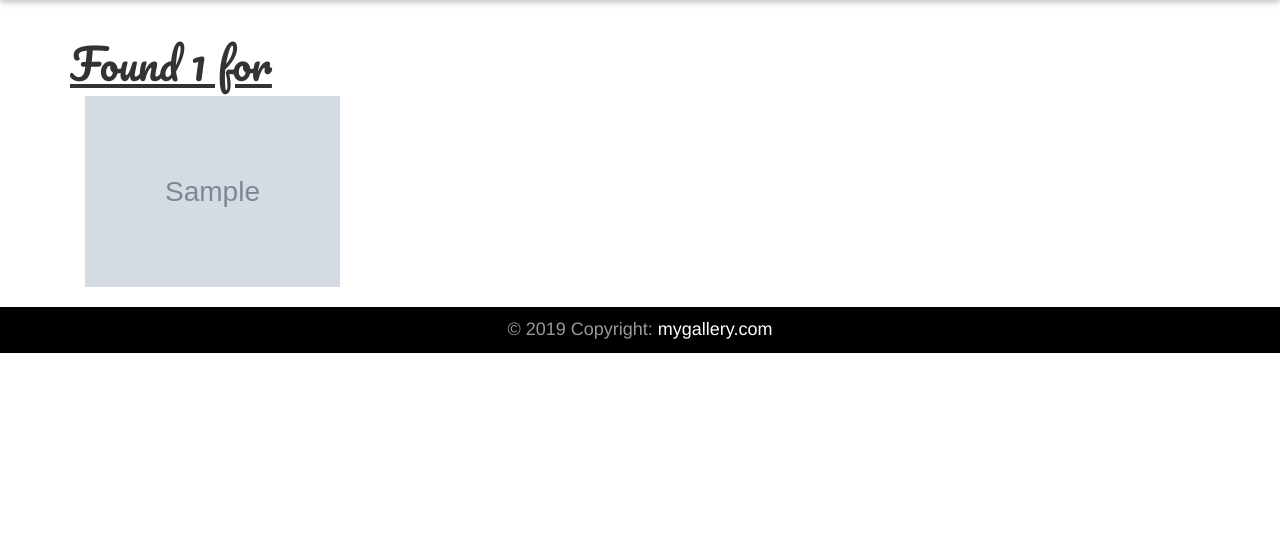
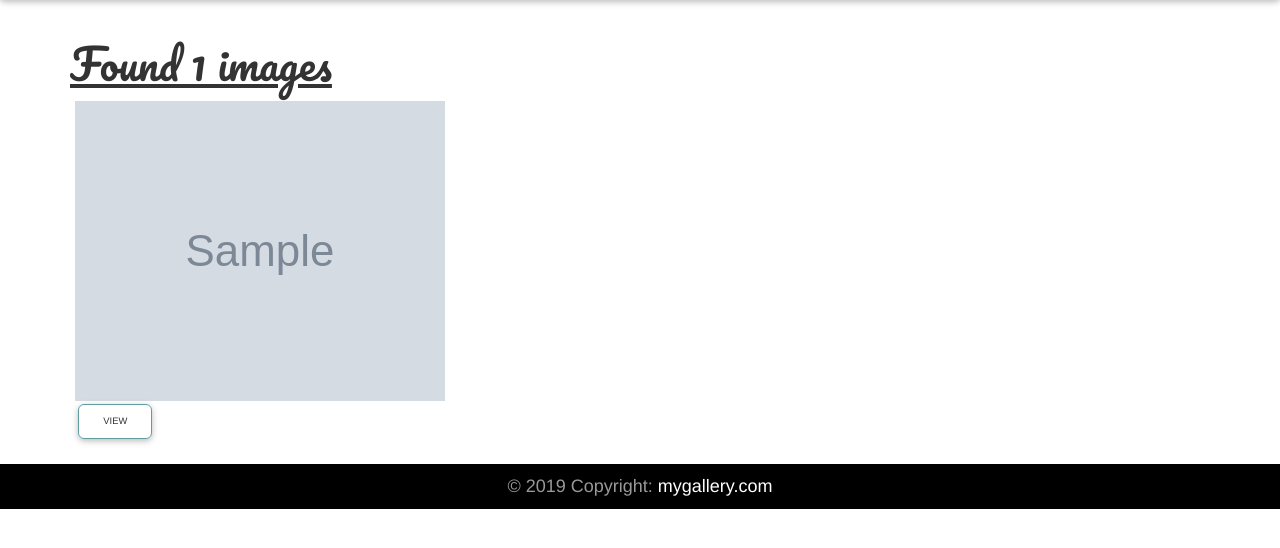
Before and after one commit to lizKimita/My-Gallery, a Django app: page /filter/1 in a window 1280 px wide. Shown: the part 62-610 px from the top of the page. Run offline with Django 3.2, Linux system fonts and the light colour scheme; tables that the repository leaves empty hold one stand-in row (values such as "Sample post"); grey boxes marked "Sample" are stand-in pictures; some libraries are stand-ins or nearby versions; some web fonts are replaced.

Commit message:
adding styling for the locations views

```diff
--- a/images_gallery/templates/all_images/location.html
+++ b/images_gallery/templates/all_images/location.html
@@ -4,9 +4,9 @@
 <div class="container">
     <div class="row">
       {% if images%}
-        <h2>Found {{ images|length }} for {{message}}</h2>
+        <h2>Found {{ images|length }} images</h2>
       {% else %}
-        <h2> Found 0 images for the search term {{message}}</h2>
+        <h2> Found 0 images</h2>
       {% endif %}
 
     </div>
@@ -15,8 +15,39 @@
 
     {% if images %}
       {% for image in images %}
-        <div class="col-sm-6 col-md-3">
-            <img src="{{image.image.url}}" class="img-responsive" alt="Image">
+        <div class="col-md-4" style="padding:.4%">
+            <img src="{{image.image.url}}" class="img-responsive" alt="Image" style="width:600px;height:300px;padding:0;" >
+
+        <button type="button" class="btn btn-lg" data-toggle="modal" data-target="#{{image.id}}">
+            view
+          </button>
+        </div>
+        <div class="modal fade" id="{{image.id}}" tabindex="-1" role="dialog" aria-labelledby="{{image.id}}" aria-hidden="true">
+            <div class="modal-dialog modal-lg" role="document">
+              <div class="modal-content">
+                <div class="modal-header">
+                  <h5 class="modal-title" id="{{image.id}}">{{image.name|upper}}</h5>
+                  <button type="button" class="close" data-dismiss="modal" aria-label="Close">
+                    <span aria-hidden="true">&times;</span>
+                  </button>
+                </div>
+                <div class="modal-body">
+                    <img src="{{image.image.url}}" class="img-responsive" alt="Image" style="width:750px; height:450px; padding:0;" alt="">
+
+                    <br>
+                    <div>
+                    <p> <strong>Description: </strong>{{image.description}}</p>
+                    <p><strong>Posted on: </strong>{{image.pub_date}}</p>
+                    <p><strong>Location: </strong>{{image.location}}</p>
+                    <p><strong>Category: </strong>{{image.category}}</p>
+                </div>
+                <div class="modal-footer">
+                  <button type="button" class="btn btn-secondary" data-dismiss="modal">Close</button>
+                  <button type="button" class="btn btn-info">Copy Link</button>
+                </div>
+              </div>
+            </div>
+          </div>
         </div>
       {% endfor %}
     {% endif %}
--- a/images_gallery/templates/navbar.html
+++ b/images_gallery/templates/navbar.html
@@ -19,8 +19,6 @@
             <a class="dropdown-item" href="/filter/{{local.id}}" style="font-size:90%">{{local.location}}</a>
             {% endfor %}
 
-            <div class="dropdown-divider"></div>
-            <a class="dropdown-item" href="#"style="font-size: 100%">Other locations</a>
           </div>
         </li>
 
```
Also changed, not shown: images_gallery/templates/all_images/gallery.html (+3 -4 lines), images_gallery/templates/all_images/search.html (+7 -8 lines).
